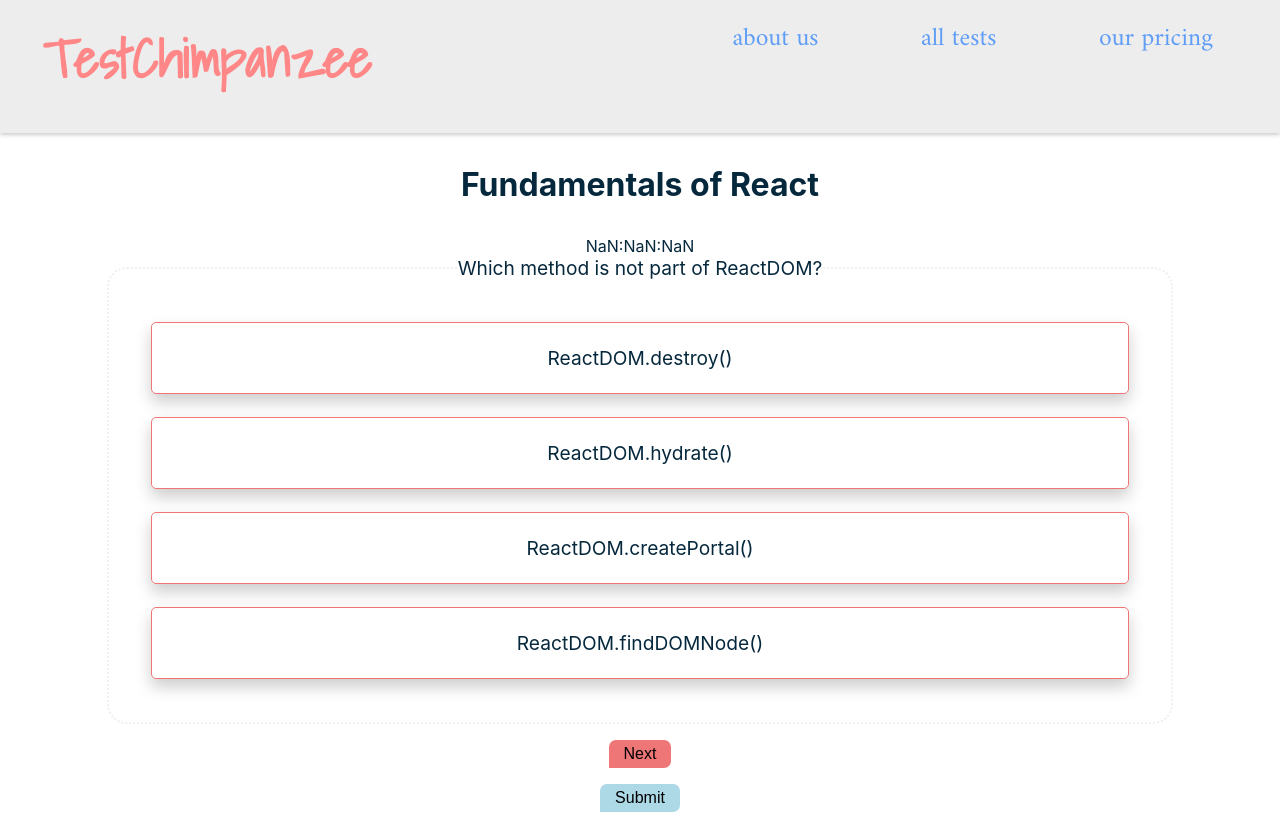
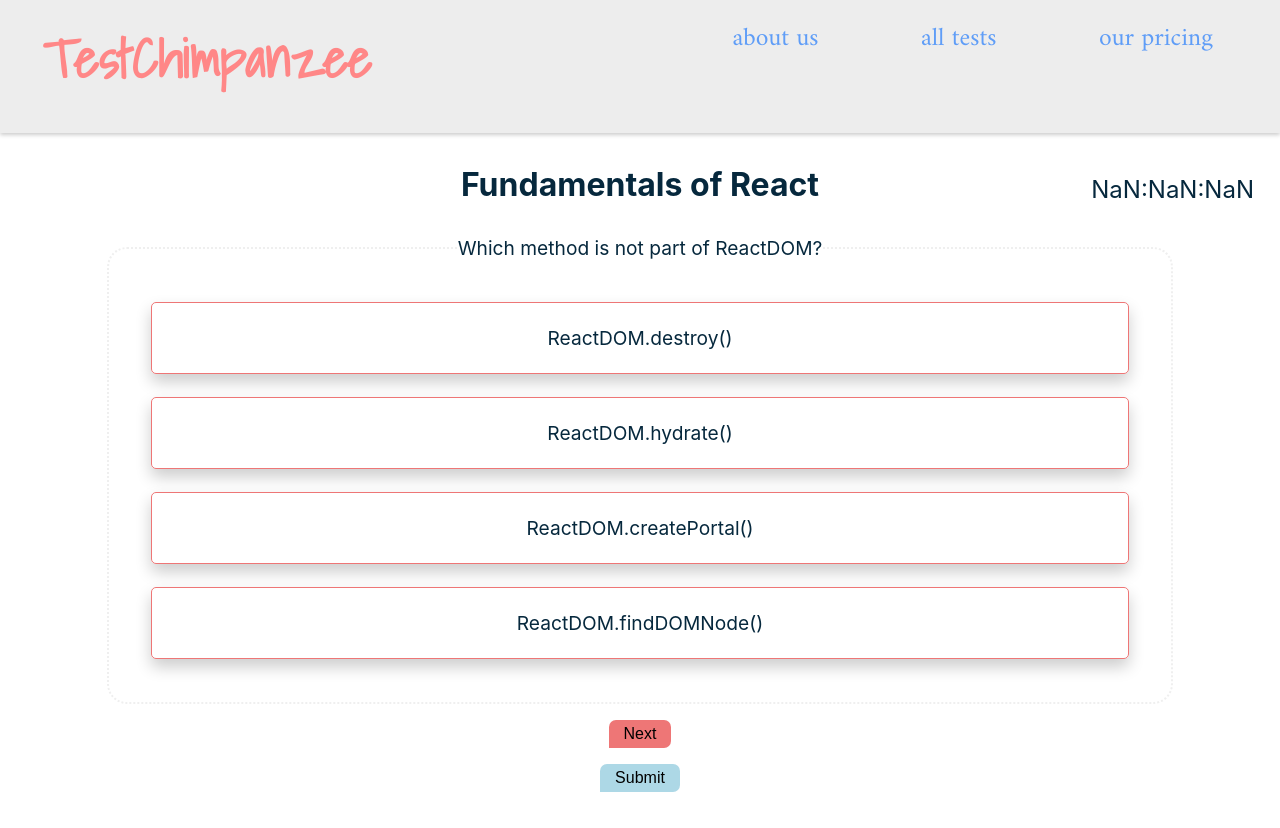
Before and after one commit to andrewgjh/knowmeq_assessment, a React (Create React App) app: page /test/577a8e1c-089b-4f30-aa8d-457b37c716fa in a window 1280 px wide. Built offline with nearby package versions, Linux system fonts and the light colour scheme.

Commit message:
Added css and passed timer to the side

```diff
--- /dev/null
+++ b/src/components/CountdownTimer/CountdownTimer.module.css
@@ -0,0 +1,6 @@
+.timerContainer{
+  position: absolute;
+  right: 10px;
+  top: 10px;
+  font-size: 1.5em;
+}
--- a/src/components/CountdownTimer/index.jsx
+++ b/src/components/CountdownTimer/index.jsx
@@ -1,7 +1,8 @@
 import { useState, useEffect } from "react";
 import { calcRemainingTime } from "../../util/timerUtils";
+import styles from "./CountdownTimer.module.css";
 
-const CountdownTimer = ({ expireTimeMS, submitFunc }) => {
+const CountdownTimer = ({ expireTimeMS }) => {
   const [timeRemaining, setTimeRemaining] = useState({
     hours: "00",
     minutes: "00",
@@ -22,7 +23,8 @@ const CountdownTimer = ({ expireTimeMS, submitFunc }) => {
   };
 
   return (
-    <div>
+    <div className={styles.timerContainer}>
+      <div className={styles.blinds}></div>
       <span>{timeRemaining.hours}</span>:<span>{timeRemaining.minutes}</span>:
       <span>{timeRemaining.seconds}</span>
     </div>
```
